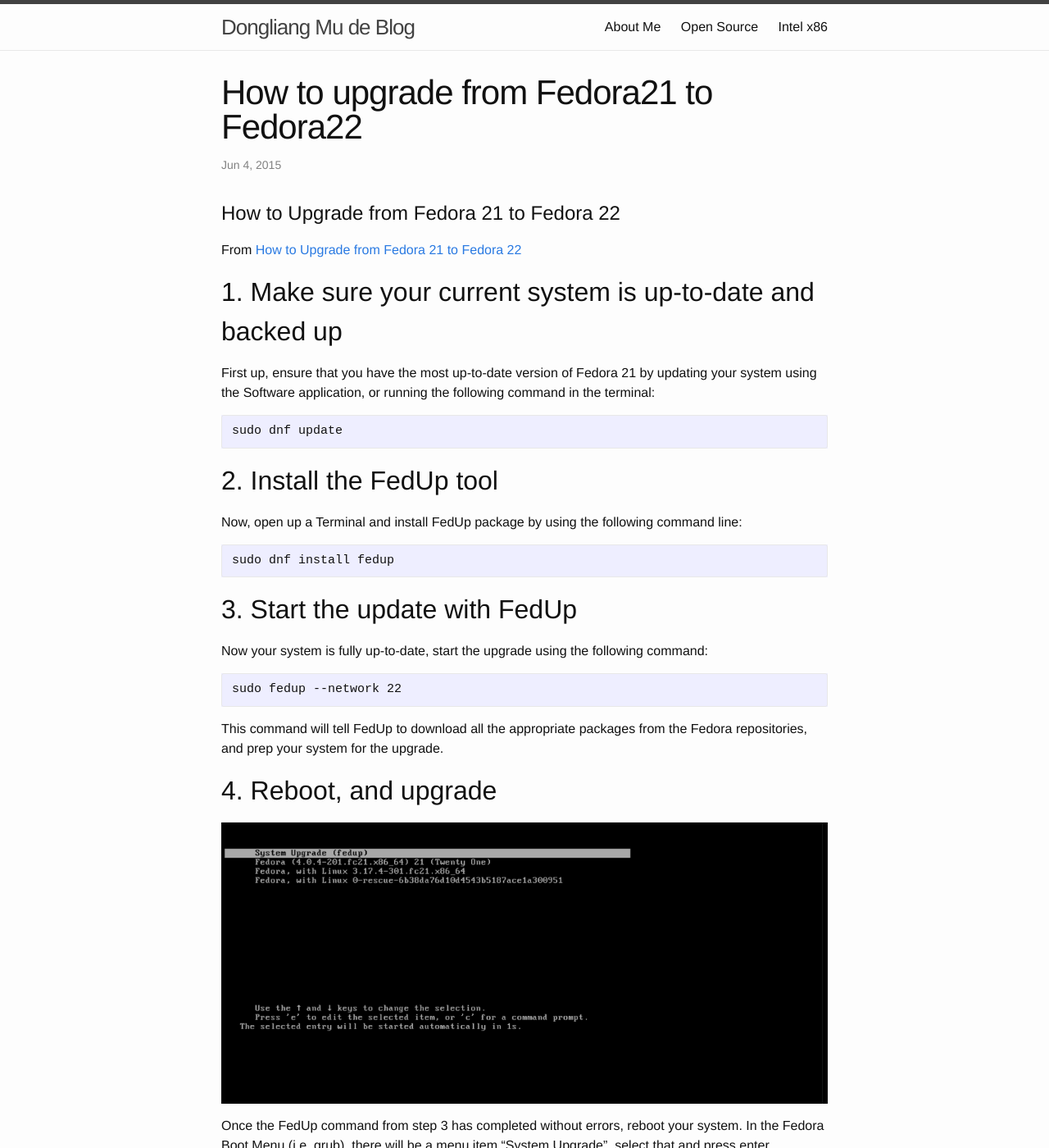
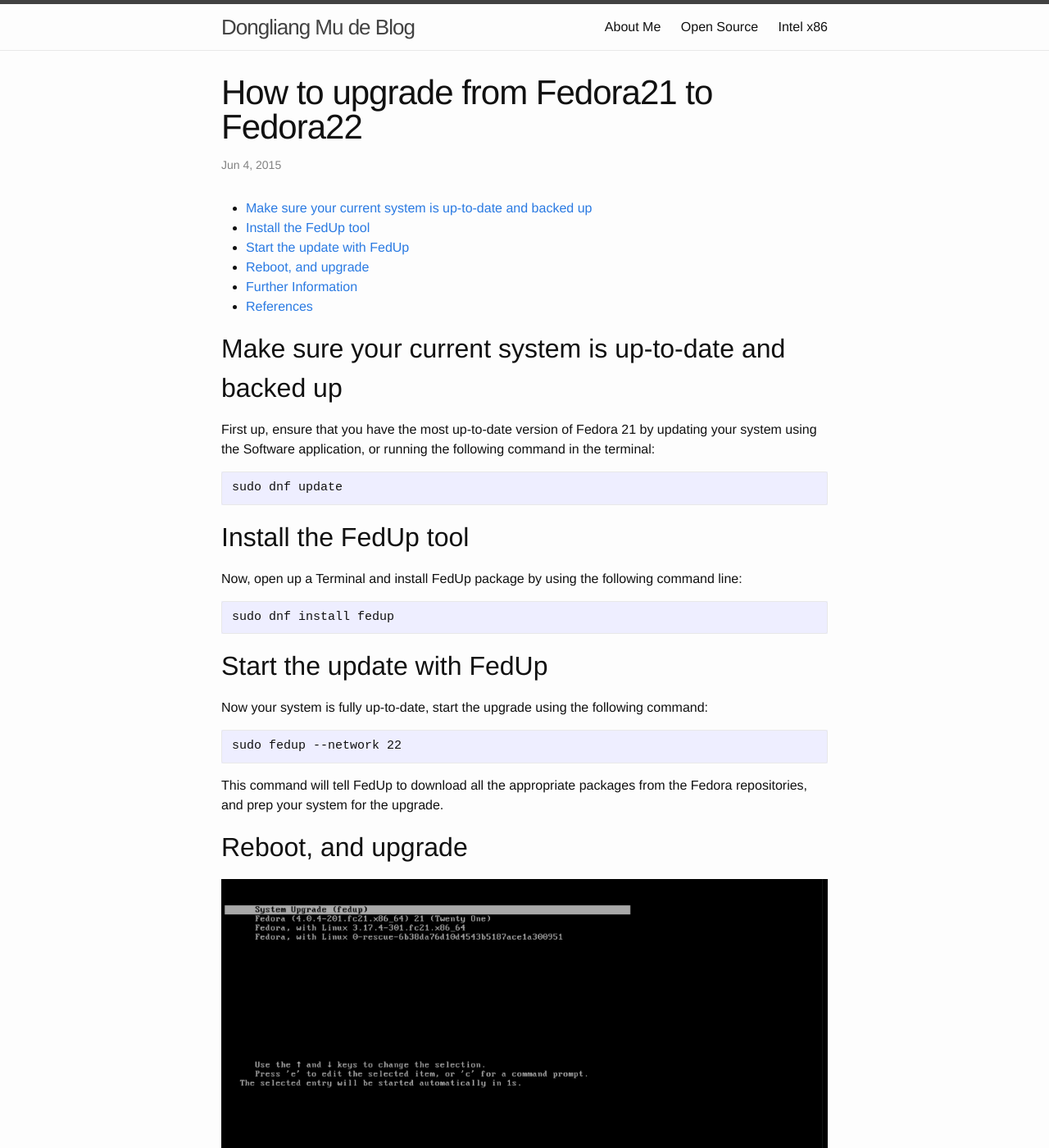
Before and after one commit to mudongliang/mudongliang.github.io, a Jekyll site: the page built from _posts/2015-06-04-how-to-upgrade-from-fedora21-to-fedora22.md, in a window 1280 px wide and 1400 px high. Shown: the whole window at 82% size. Built offline with Jekyll 4.4.1, drawn with Linux system fonts in a browser that asks for light colours; some of the changed text lies outside the part shown.

Commit message:
continue to add toc

```diff
--- a/_posts/2015-06-04-how-to-upgrade-from-fedora21-to-fedora22.md
+++ b/_posts/2015-06-04-how-to-upgrade-from-fedora21-to-fedora22.md
@@ -7,23 +7,23 @@
 tags: []
 ---
 
-# How to Upgrade from Fedora 21 to Fedora 22
+* TOC
+{:toc}
 
-From [How to Upgrade from Fedora 21 to Fedora 22](http://fedoramagazine.org/upgrade-fedora-21-fedora-22/)
 
-## 1. Make sure your current system is up-to-date and backed up
+## Make sure your current system is up-to-date and backed up
 
 First up, ensure that you have the most up-to-date version of Fedora 21 by updating your system using the Software application, or running the following command in the terminal:
 
     sudo dnf update
 
-## 2. Install the FedUp tool
+## Install the FedUp tool
 
 Now, open up a Terminal and install FedUp package by using the following command line:
 
     sudo dnf install fedup
 
-## 3. Start the update with FedUp
+## Start the update with FedUp
 
 Now your system is fully up-to-date, start the upgrade using the following command:
 
@@ -31,7 +31,7 @@
 
 This command will tell FedUp to download all the appropriate packages from the Fedora repositories, and prep your system for the upgrade.
 
-## 4. Reboot, and upgrade
+## Reboot, and upgrade
 
 ![Image]({{site.url}}/images/fedup-grub.png)
 
@@ -40,3 +40,7 @@
 ## Further Information
 
 For more detailed instructions on using FedUp for upgrading (including using a downloaded ISO or another installation source other than the network), check out the FedUp wikipage. This page also has details on issues that you may encounter during an upgrade.
+
+## References
+
+[How to Upgrade from Fedora 21 to Fedora 22](http://fedoramagazine.org/upgrade-fedora-21-fedora-22/)
```
Also changed, not shown: _posts/2015-05-24-add-multiarch-in-debian.md (+2 -1 lines), _posts/2015-05-30-check-selinux-status-and-close-selinux.md (+6 -3 lines), _posts/2015-06-04-linux-delete-kernel-manually.md (+8 -5 lines), _posts/2015-06-06-debian-compile-linux-kernel-40.md (+7 -4 lines), _posts/2015-06-06-fedora21-compile-linux-kernel.md (+3 -0 lines).
